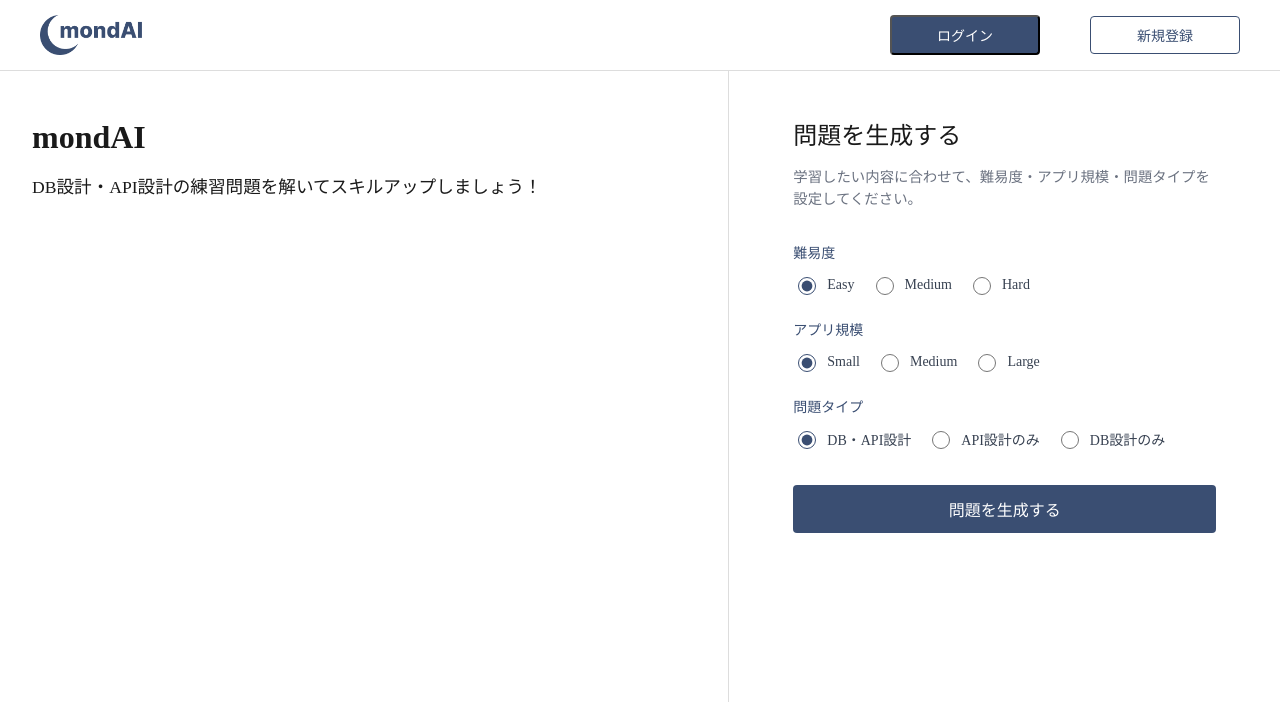
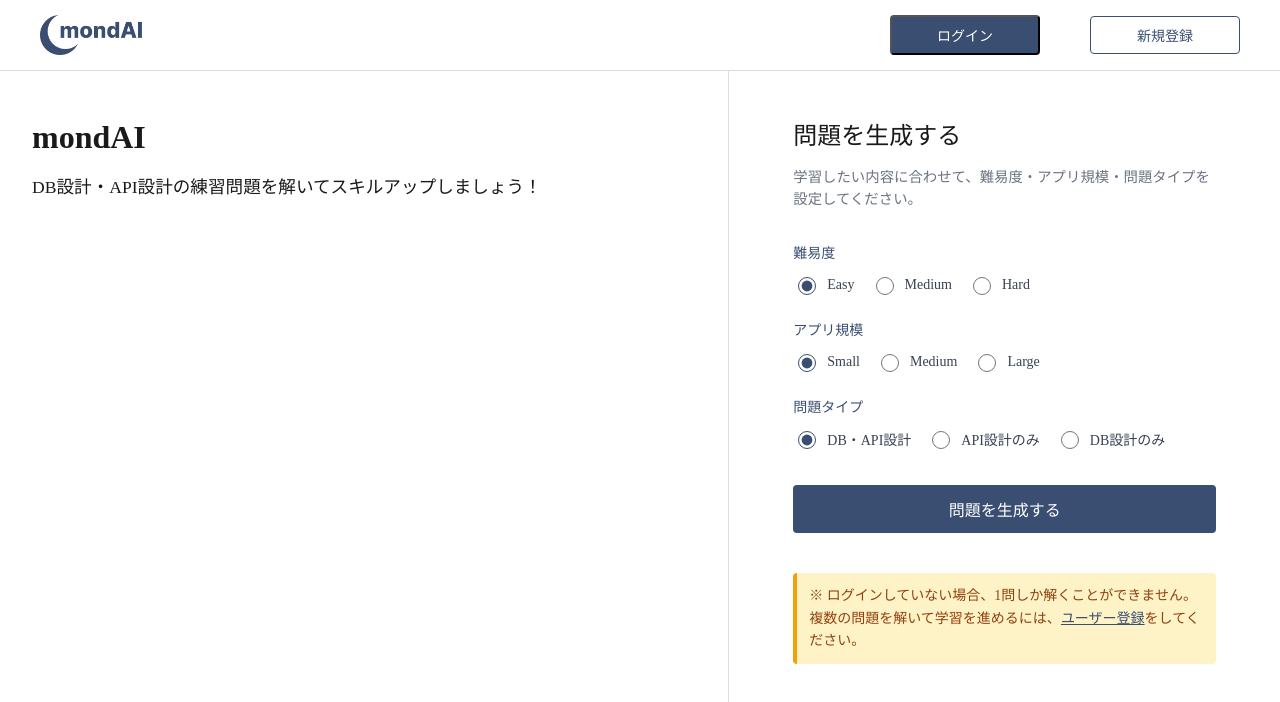
Before and after one commit to kei0101xw/mondai-db-api-trainer, a React app in the folder frontend/: page / in a window 1280 px wide. Shown: the top 702 px of the page. Built offline with nearby package versions, Linux system fonts and the light colour scheme; no server answers; the HTML template or start-up script is replaced by a standard one.

Commit message:
feat: ゲストユーザーへの注意メッセージを追加

```diff
--- a/frontend/src/pages/Home/Home.module.css
+++ b/frontend/src/pages/Home/Home.module.css
@@ -115,3 +115,24 @@
   background-color: #9ca3af;
   cursor: not-allowed;
 }
+
+.guestNotice {
+  margin-top: 16px;
+  padding: 12px;
+  background-color: #fef3c7;
+  border-left: 4px solid #f59e0b;
+  border-radius: 4px;
+  font-size: 14px;
+  line-height: 1.6;
+  color: #92400e;
+}
+
+.guestNotice a {
+  color: #3a4e72;
+  text-decoration: underline;
+  font-weight: 600;
+}
+
+.guestNotice a:hover {
+  color: #2c3d5a;
+}
--- a/frontend/src/pages/Home/Home.tsx
+++ b/frontend/src/pages/Home/Home.tsx
@@ -1,9 +1,11 @@
 import { useState } from 'react';
 import { useNavigate } from 'react-router-dom';
+import { useAuth } from '../../contexts/auth';
 import styles from './Home.module.css';
 
 const Home = () => {
   const navigate = useNavigate();
+  const { user } = useAuth();
   const [difficulty, setDifficulty] = useState<'easy' | 'medium' | 'hard'>('easy');
   const [appScale, setAppScale] = useState<'small' | 'medium' | 'large'>('small');
   const [mode, setMode] = useState<'both' | 'api_only' | 'db_only'>('both');
@@ -156,6 +158,15 @@ const Home = () => {
           <button type="submit" className={styles.generateButton}>
             問題を生成する
           </button>
+
+          {!user && (
+            <p className={styles.guestNotice}>
+              ※ ログインしていない場合、1問しか解くことができません。
+              <br />
+              複数の問題を解いて学習を進めるには、<a href="/register">ユーザー登録</a>
+              をしてください。
+            </p>
+          )}
         </form>
       </div>
     </div>
```
